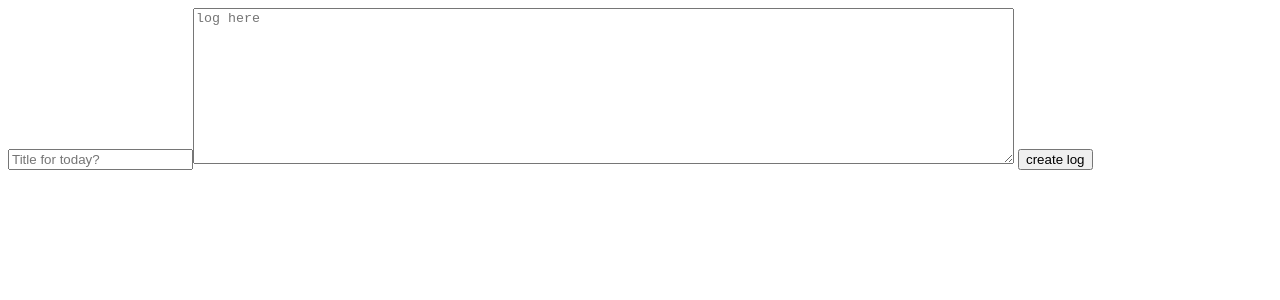
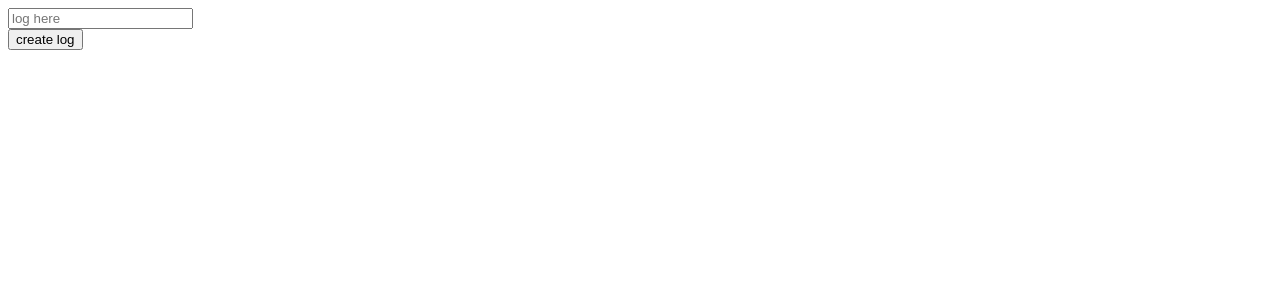
Before and after one commit to ananyadhananjaya/logs, a Next.js app: page /createLogs in a window 1280 px wide. Shown: the top 300 px of the page. Built offline with nearby package versions, Linux system fonts and the light colour scheme.

Commit message:
working prototype

```diff
--- a/firebase/createLog.js
+++ b/firebase/createLog.js
@@ -1,8 +1,8 @@
 import { db } from "./firebase";
-import { doc, setDoc } from "firebase/firestore";
+import { addDoc, collection } from "firebase/firestore";
 
-export default async function createLog(title, log){
-    await setDoc(doc(db, "logs", title), {
+export default async function createLog(log){
+    await addDoc(collection(db, "logs"), {
         log: log
     })
     .then((data)=>{})
--- a/pages/createLogs/index.jsx
+++ b/pages/createLogs/index.jsx
@@ -4,45 +4,34 @@ import { useRouter } from "next/dist/client/router";
 
 export default function CreateLogs() {
   const [data, setData] = useState("");
-  const [title, setTitle] = useState("");
   const router = useRouter();
 
   const handleChange = (val) => {
     setData(val);
   };
 
-  const handleTitle = (val) => {
-    setTitle(val);
-  };
   const handleClick = () => {
-    if(title.length > 0 && data.length > 0){
-       createLog(title, data)
-       .then(()=>{
-           router.push("/")
-       })
-    }
-    else{
-        alert("Please enter a title with a log")
+    if (data.length > 0) {
+      createLog(data).then(() => {
+        router.push("/logs");
+      });
+    } else {
+      alert("Please enter a title with a log");
     }
   };
   return (
     <>
-      <div className="bg-landing-page">
+      <div className="flex justify-center">
         <input
-          type="text"
-          className="block m-2 apppearance-none bg-gray-100 w-1/2 h-10 p-2 border border-gray-400 focus:outline-none focus:border-gray-500 rounded"
-          placeholder="Title for today?"
-          onChange={(event)=> handleTitle(event.target.value)}
-        />
-        <textarea
           name="logText"
           id="logText"
-          cols="100"
-          rows="10"
-          className="m-2 p-2 bg-gray-100 block border border-gray-400 focus:outline-none focus:border-gray-500 rounded"
+          className="w-2/3 m-2 p-2 bg-gray-100 block border border-gray-400 focus:outline-none focus:border-gray-500 rounded focus:bg-white"
           placeholder="log here"
           onChange={(event) => handleChange(event.target.value)}
-        ></textarea>{" "}
+
+        ></input>{" "}
+      </div>
+      <div className="flex justify-center">
         <button
           className="bg-yellow-500 hover:bg-yellow-600 m-2 px-10 py-2 font-mono text-lg text-white rounded-md"
           onClick={handleClick}
--- a/pages/index.jsx
+++ b/pages/index.jsx
@@ -7,7 +7,7 @@ export default function Home() {
         <div className="">
           <div className="m-3 text-center font-sans font-bold tracking-wide space-y-2 text-2xl md:text-3xl lg:text-5xl">
             <p className="text-yellow-600">Hi. My name is AX. </p>
-            <p className="text-yellow-500">You can find my logs, rather personal opinions.</p>
+            <p className="text-yellow-500">How randome are your thoughts? Find random logs from random people.</p>
             <p className="text-yellow-500">Feel free to add on.</p>
           </div>
           <div className="flex justify-center space-x-3 ">
```
Also changed, not shown: firebase/getLog.js (+11 -13 lines), pages/logs/index.jsx (+4 -4 lines).
